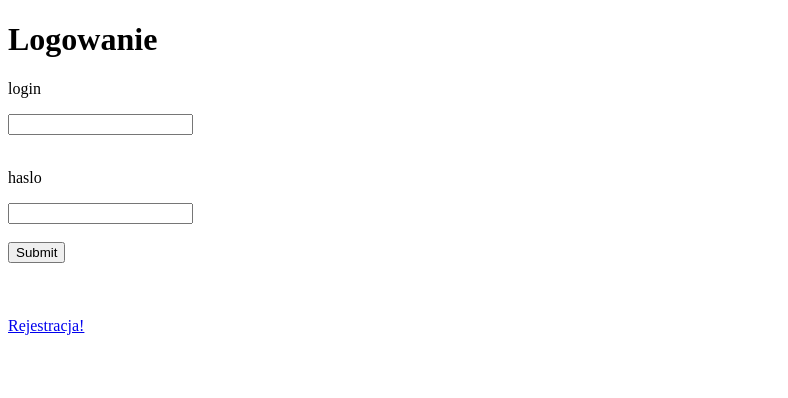
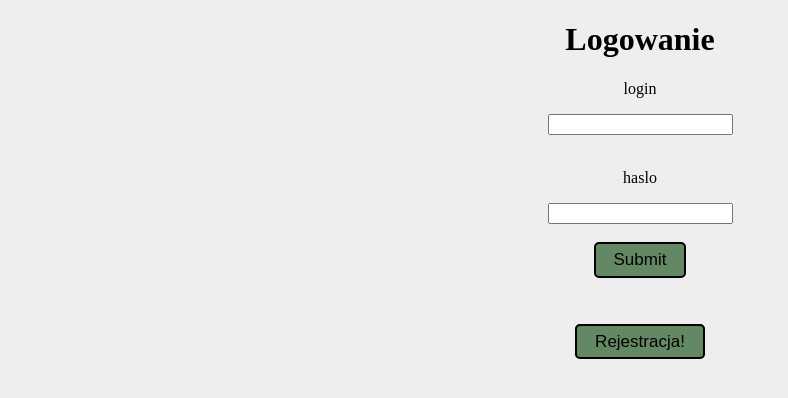
Before and after one commit to Levaij/projekt-1-php, a PHP site: page / in a window 1280 px wide. Shown: the top 398 px of the page, without its empty margins (0-788 px from the left). Run offline with PHP 8.4, Linux system fonts and the light colour scheme.

Commit message:
Add files via upload

```diff
--- /dev/null
+++ b/css/style.css
@@ -0,0 +1,31 @@
+    body{
+        background-color: #EEEEEE;
+    }
+
+    form{
+        text-align: center;
+    }
+
+    .t1 {
+        text-align: center;
+    }
+
+    .butt{
+        background-color: #658864;
+        border-radius:5px;
+        font-size: 17px;
+        font-family: 'Source Sans Pro', sans-serif;
+        padding:6px 18px;
+        text-decoration: none;
+        color: black;
+        border: 2px solid black;
+    }
+
+    .butt:hover {
+        background-color: #;
+    }
+
+    .span{
+        color: red;
+        text-align: center;
+    }
--- a/index.php
+++ b/index.php
@@ -14,10 +14,11 @@ if(isset($_SESSION['loged']) && ($_SESSION['loged'] == true)){
 <html lang="en">
 <head>
     <meta charset="UTF-8">
+    <link rel="stylesheet" href="css/style.css">
     <title>PHP2</title>
 </head>
 <body>
-    <h1>Logowanie</h1>
+    <h1 class="t1">Logowanie</h1>
 
     <form action="zaloguj.php" method="post">
         <p>login</p>
@@ -26,20 +27,24 @@ if(isset($_SESSION['loged']) && ($_SESSION['loged'] == true)){
         <p>haslo</p>
         <input type="password" name="password" />
             <br><br>
-        <input type="submit" action="Zaloguj" />
+        <input class="butt" type="submit" action="Zaloguj" />
 
     </form>
 
     <br>
-
-<?php
-    if(isset($_SESSION['blad'])){
-        echo $_SESSION['blad'];
-    }
-?>
+<div class="span">
+    <?php
+        if(isset($_SESSION['blad'])){
+            echo $_SESSION['blad'];
+        }
+    ?>
+</div>
 
 <br><br>
 
-<a href="rejestracja.php">Rejestracja!</a>
+<div class="t1">
+    <a class="butt" href="rejestracja.php">Rejestracja!</a>
+</div>
+
 </body>
 </html>
--- a/zaloguj.php
+++ b/zaloguj.php
@@ -49,7 +49,7 @@ else{
         }
         else{
 
-            $_SESSION['blad'] = '<span style="color:red">Nieprawidłowy login lub haslo</span>';
+            $_SESSION['blad'] = '<span>Nieprawidłowy login lub haslo</span>';
             header('Location: index.php');
 
         }
```
Also changed, not shown: rejestracja.php (+64 -0 lines).
